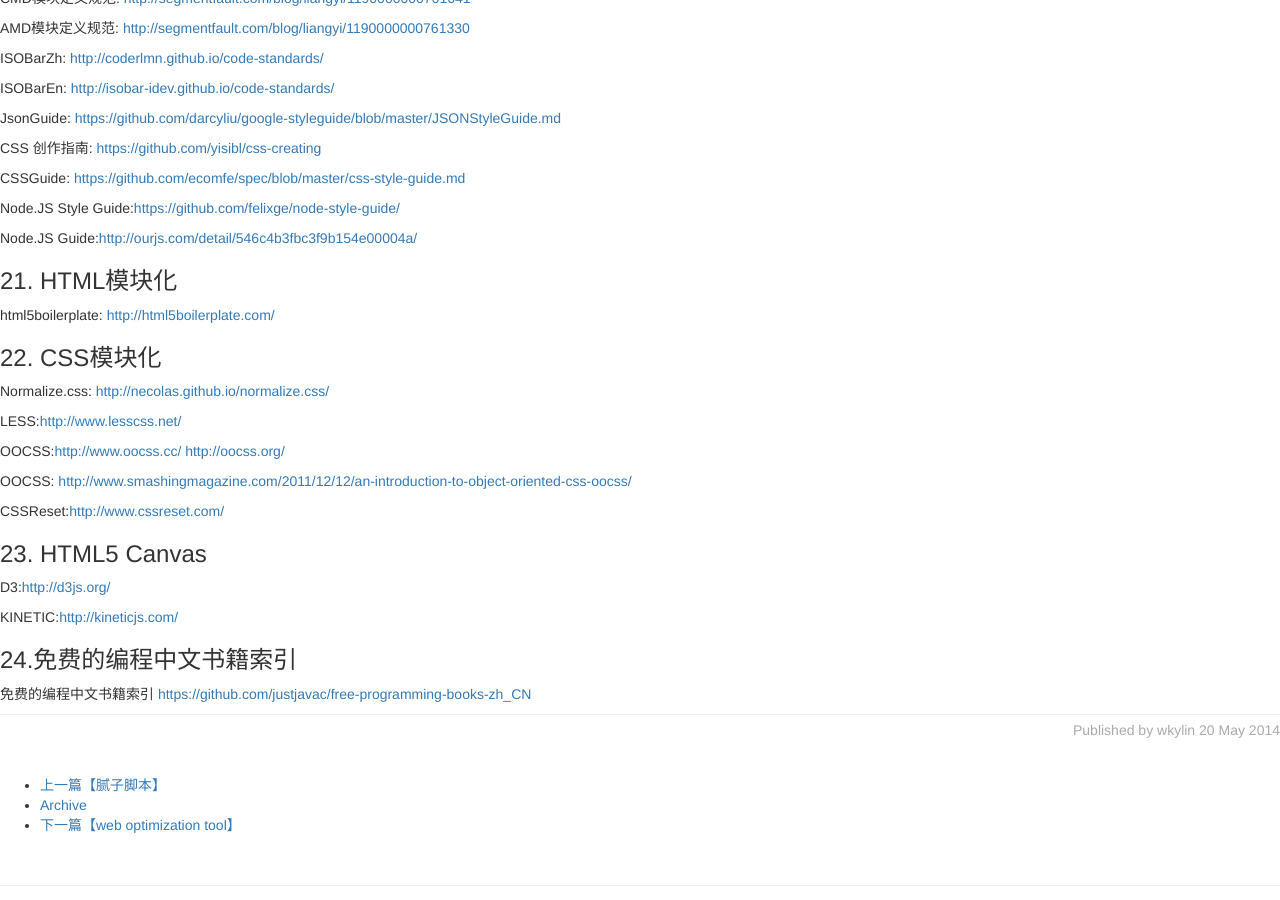
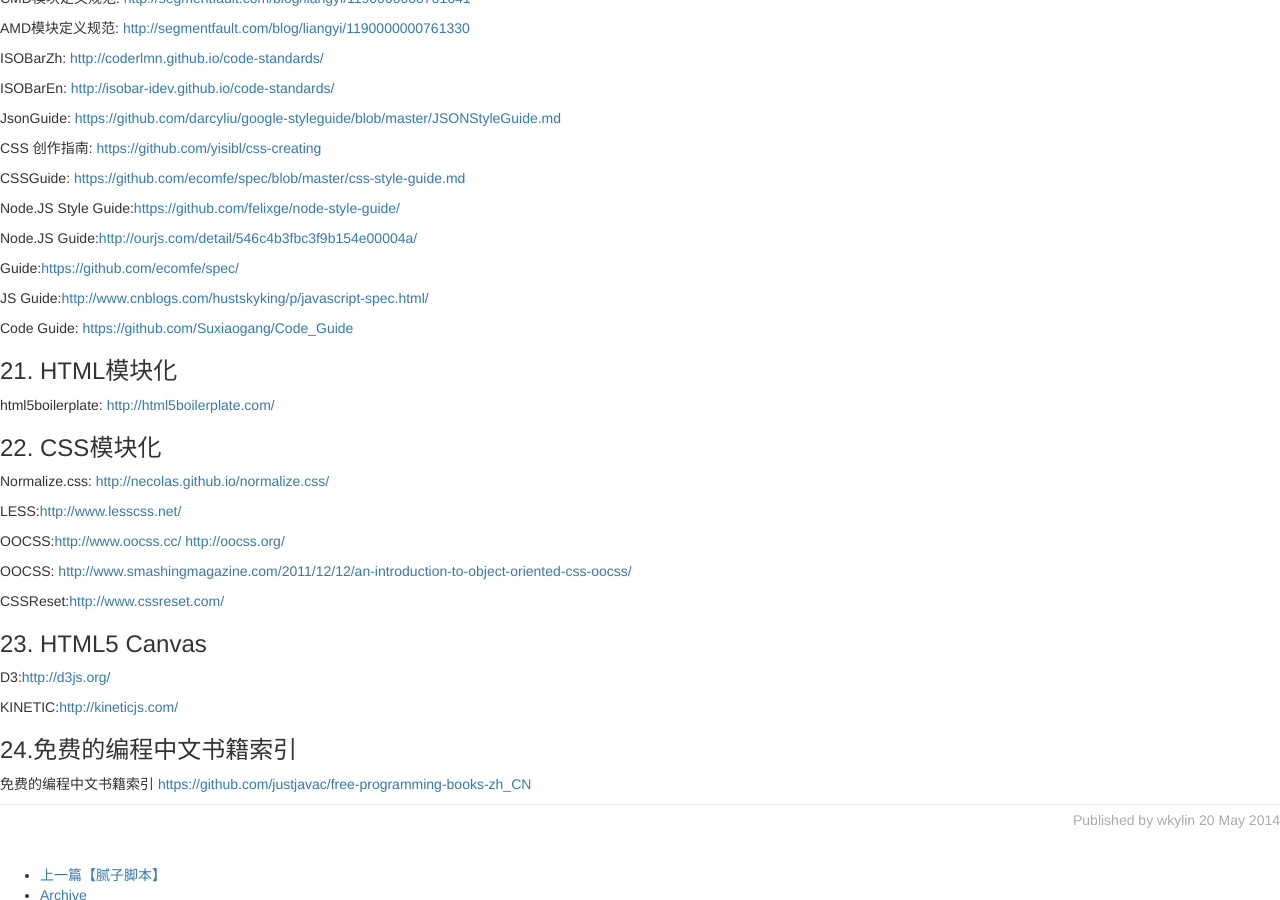
Before and after one commit to wkylin/wkylin.github.com, a Jekyll site: the page built from _posts/core-samples/2014-05-20-knowledge.md, in a window 1280 px wide and 900 px high, scrolled down 4598 px. Built offline with Jekyll 4.4.1, drawn with Linux system fonts in a browser that asks for light colours; nearby versions of some CDN libraries; library files that are not in the unit come from our copies; comment, search, counter and statistics services are not loaded.

Commit message:
NodeJS Guide

```diff
--- a/_posts/core-samples/2014-05-20-knowledge.md
+++ b/_posts/core-samples/2014-05-20-knowledge.md
@@ -243,6 +243,11 @@
 
 Node.JS Guide:<http://ourjs.com/detail/546c4b3fbc3f9b154e00004a/>
 
+Guide:<https://github.com/ecomfe/spec/>
+
+JS Guide:<http://www.cnblogs.com/hustskyking/p/javascript-spec.html/>
+
+Code Guide: <https://github.com/Suxiaogang/Code_Guide>
 
 ###21. HTML模块化
 
```
